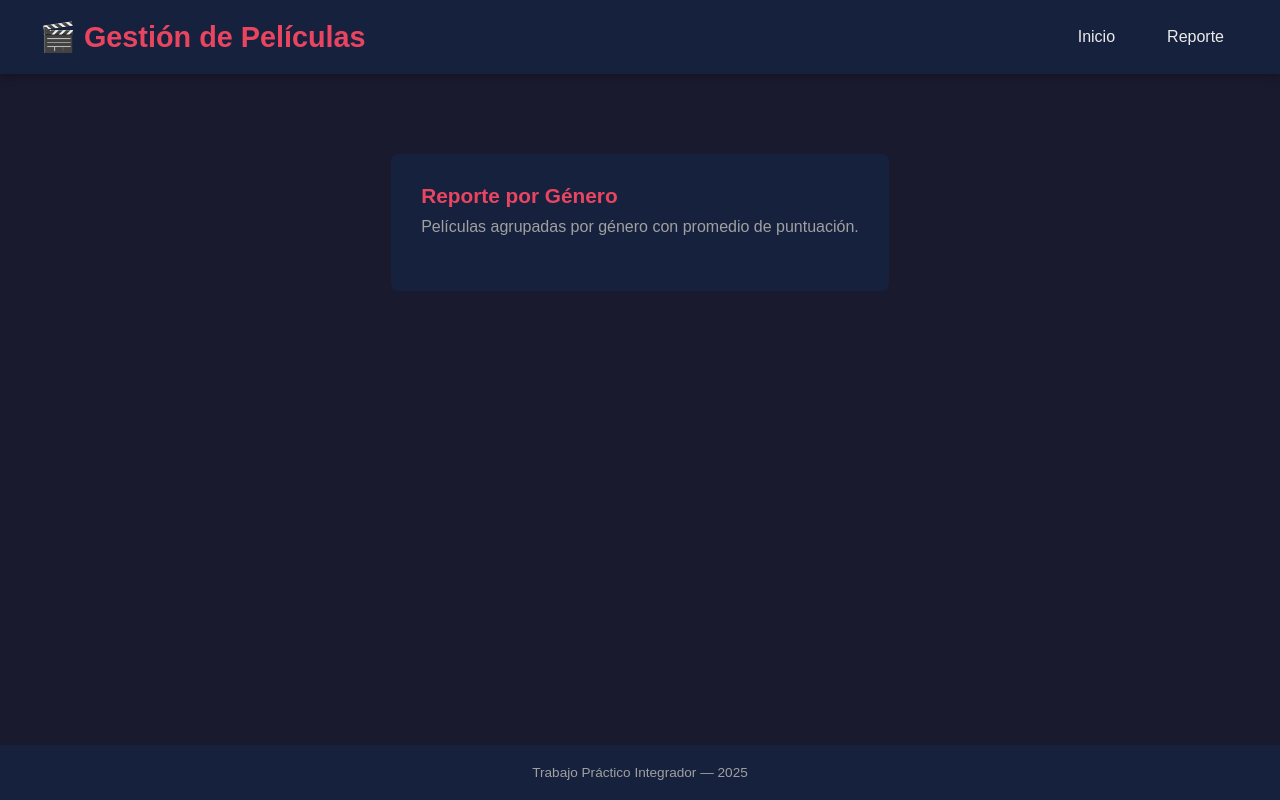
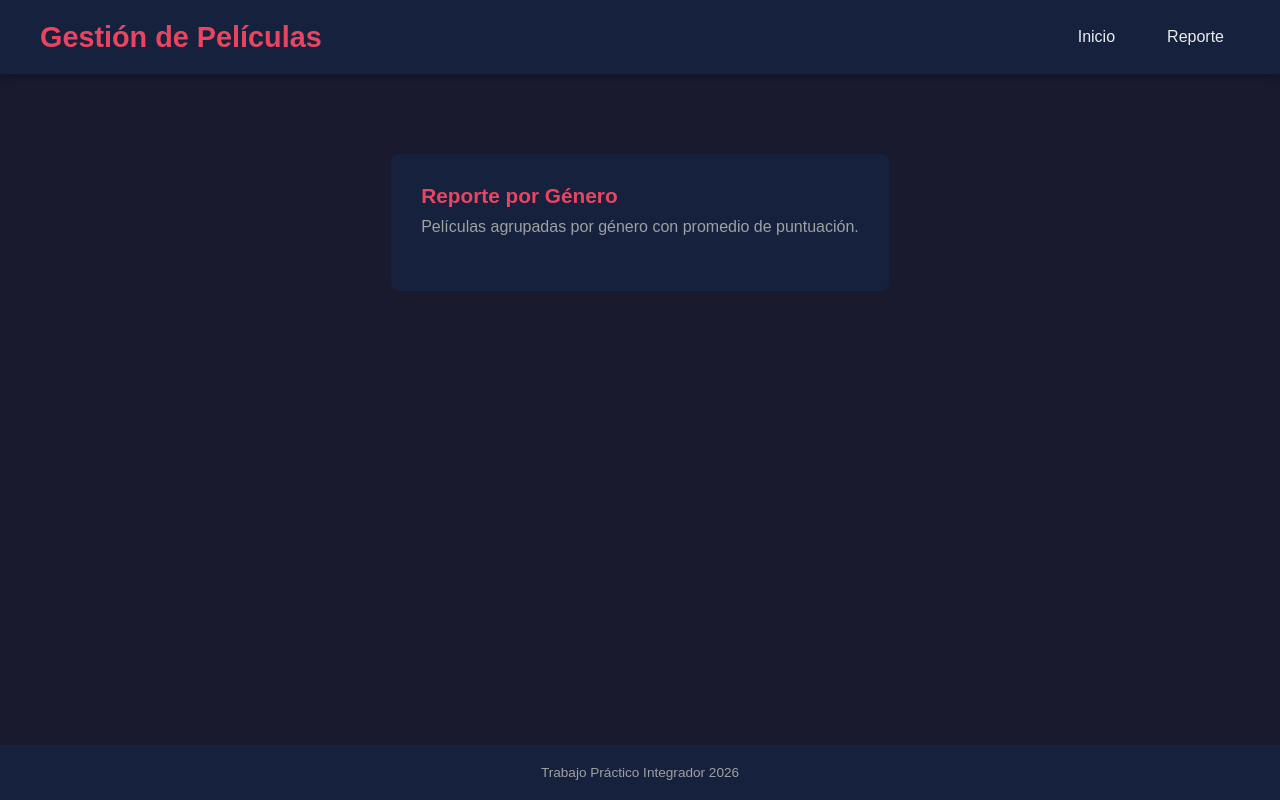
Before and after one commit to brunodrov/peliculas-app, a plain HTML site: page frontend/reporte.html in a window 1280 px wide. Drawn offline with Linux system fonts and the light colour scheme; no server answers.

Commit message:
cambios menores

```diff
--- a/frontend/reporte.html
+++ b/frontend/reporte.html
@@ -9,7 +9,7 @@
 <body>
 
     <header>
-        <h1>🎬 Gestión de Películas</h1>
+        <h1>Gestión de Películas</h1>
         <nav>
             <a href="index.html">Inicio</a>
             <a href="reporte.html">Reporte</a>
@@ -21,13 +21,13 @@
             <h2>Reporte por Género</h2>
             <p>Películas agrupadas por género con promedio de puntuación.</p>
             <div id="tabla-reporte">
-                <!-- El reporte se carga dinámicamente con JS -->
+                <!-- El reporte se carga dinamicamente con JS -->
             </div>
         </section>
     </main>
 
     <footer>
-        <p>Trabajo Práctico Integrador — 2025</p>
+        <p>Trabajo Práctico Integrador 2026</p>
     </footer>
 
     <script src="reporte.js" defer></script>
```
Also changed, not shown: frontend/index.html (+1 -1 lines), frontend/styles.css (+9 -9 lines).
